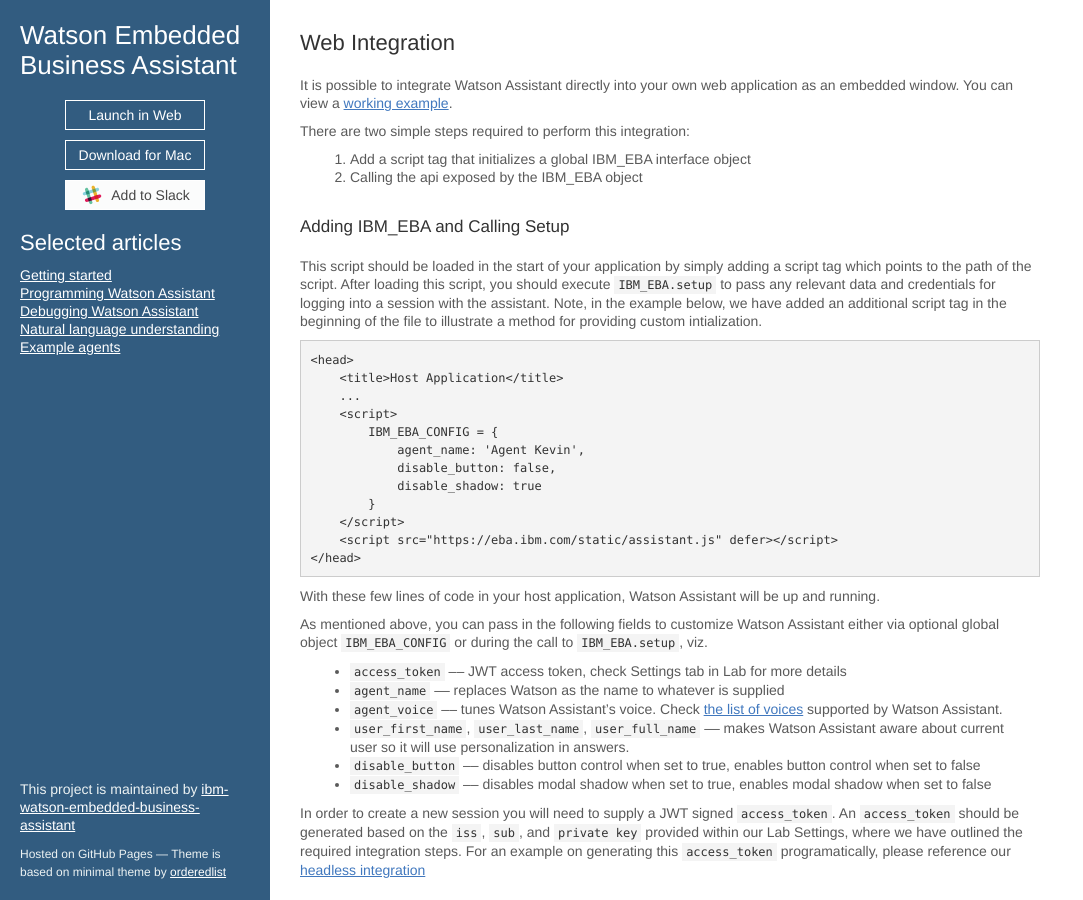
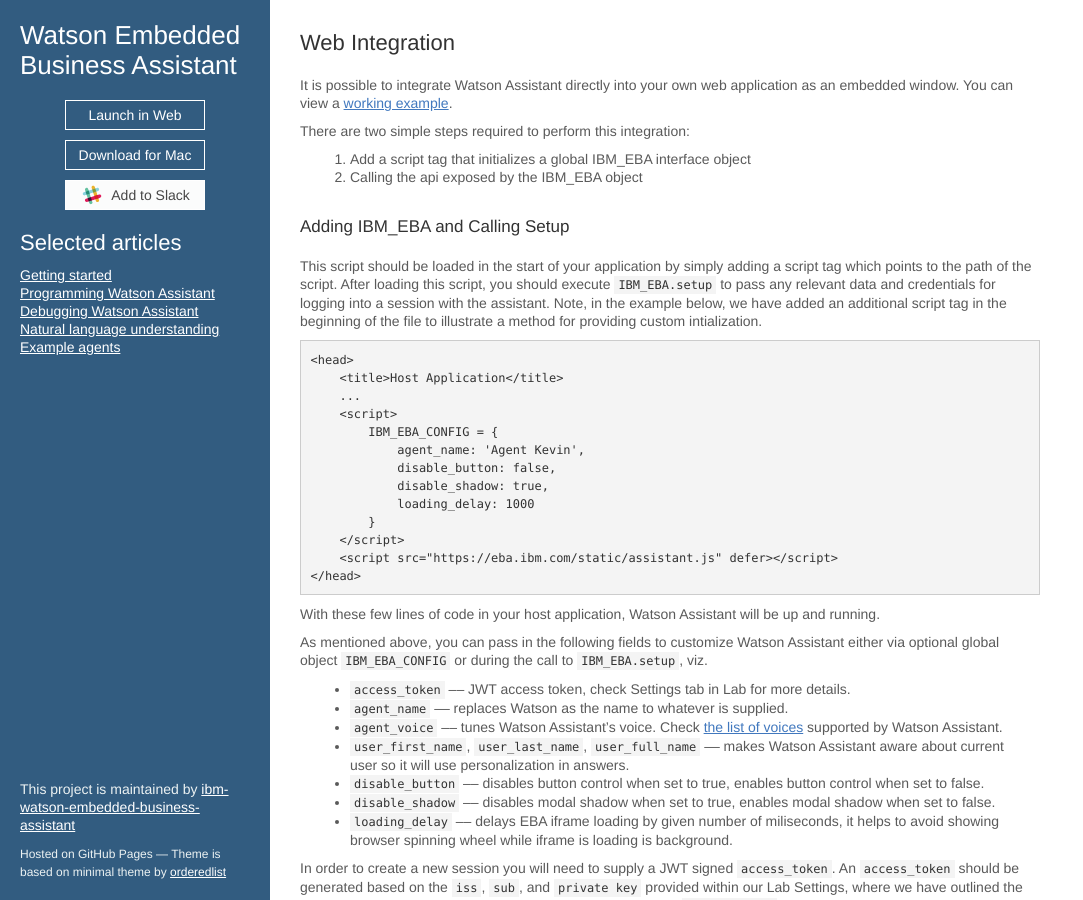
Before and after one commit to ibm-watson-embedded-business-assistant/eba-example-agents, a Jekyll site: the page built from docs/integration/Web.md, in a window 1280 px wide and 900 px high. Shown: the whole window, without its empty margins (0-1083 px from the left). Built offline with Jekyll 4.4.1, drawn with Linux system fonts in a browser that asks for light colours; our own code applies the rules of GitHub Pages for plain Markdown files; the repository's description, which GitHub fills in, is left out.

Commit message:
Update Web.md

```diff
--- a/docs/integration/Web.md
+++ b/docs/integration/Web.md
@@ -19,7 +19,8 @@
         IBM_EBA_CONFIG = {
             agent_name: 'Agent Kevin',
             disable_button: false,
-            disable_shadow: true
+            disable_shadow: true,
+            loading_delay: 1000
         }
     </script>
     <script src="https://eba.ibm.com/static/assistant.js" defer></script>
@@ -29,12 +30,13 @@
 
 As mentioned above, you can pass in the following fields to customize Watson Assistant either via optional global object `IBM_EBA_CONFIG` or during the call to `IBM_EBA.setup`, viz.
 
-* `access_token` –– JWT access token, check Settings tab in Lab for more details
-* `agent_name` –– replaces Watson as the name to whatever is supplied
+* `access_token` –– JWT access token, check Settings tab in Lab for more details.
+* `agent_name` –– replaces Watson as the name to whatever is supplied.
 * `agent_voice` –– tunes Watson Assistant's voice. Check [the list of voices](./Voices.md) supported by Watson Assistant.
 * `user_first_name`, `user_last_name`, `user_full_name` –– makes Watson Assistant aware about current user so it will use personalization in answers.
-* `disable_button` –– disables button control when set to true, enables button control when set to false
-* `disable_shadow` –– disables modal shadow when set to true, enables modal shadow when set to false
+* `disable_button` –– disables button control when set to true, enables button control when set to false.
+* `disable_shadow` –– disables modal shadow when set to true, enables modal shadow when set to false.
+* `loading_delay` –– delays EBA iframe loading by given number of miliseconds, it helps to avoid showing browser spinning wheel while iframe is loading is background.
 
 In order to create a new session you will need to supply a JWT signed `access_token`. An `access_token` should be generated based on the `iss`, `sub`, and `private key` provided within our Lab Settings, where we have outlined the required integration steps. For an example on generating this `access_token` programatically, please reference our [headless integration](./Headless.md)
 
```
